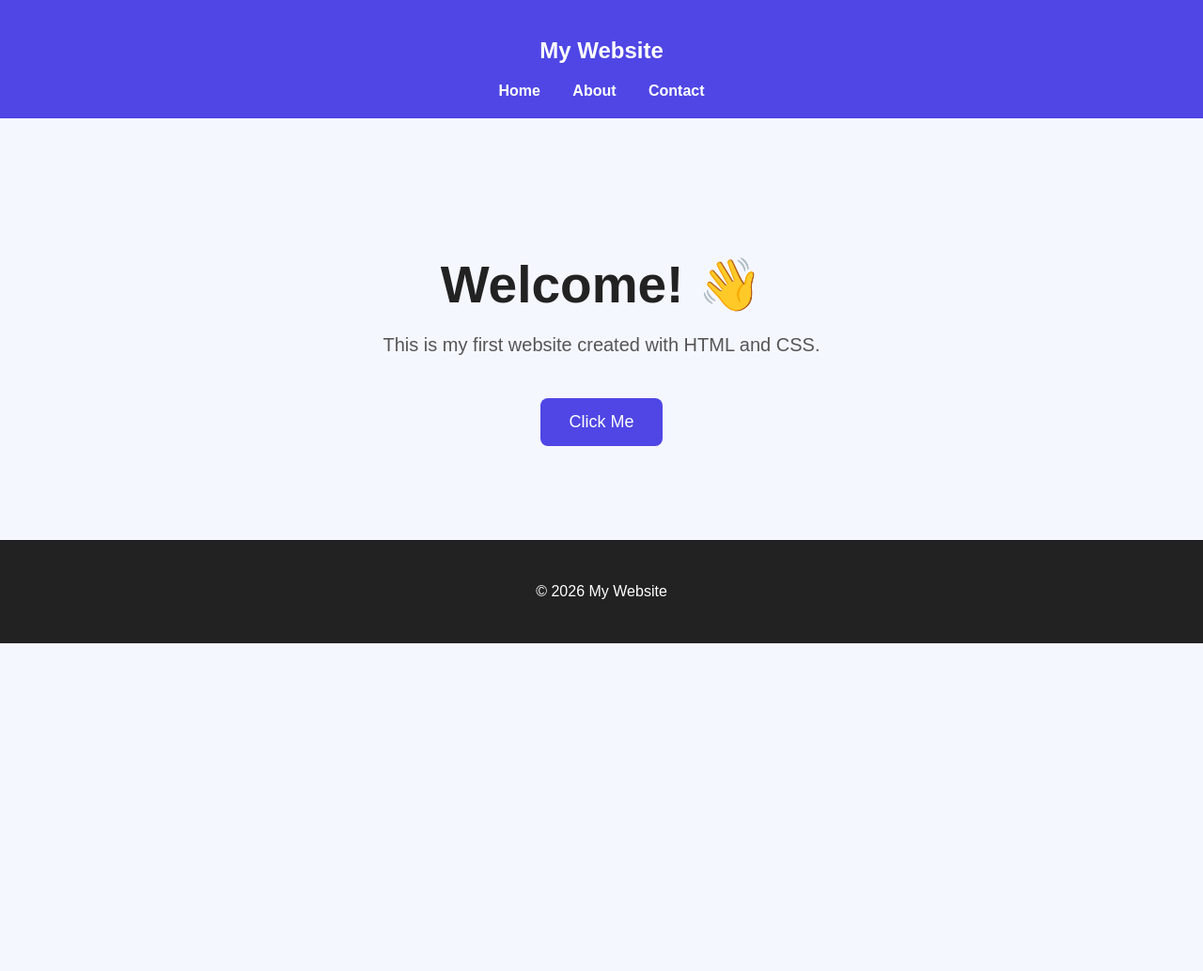
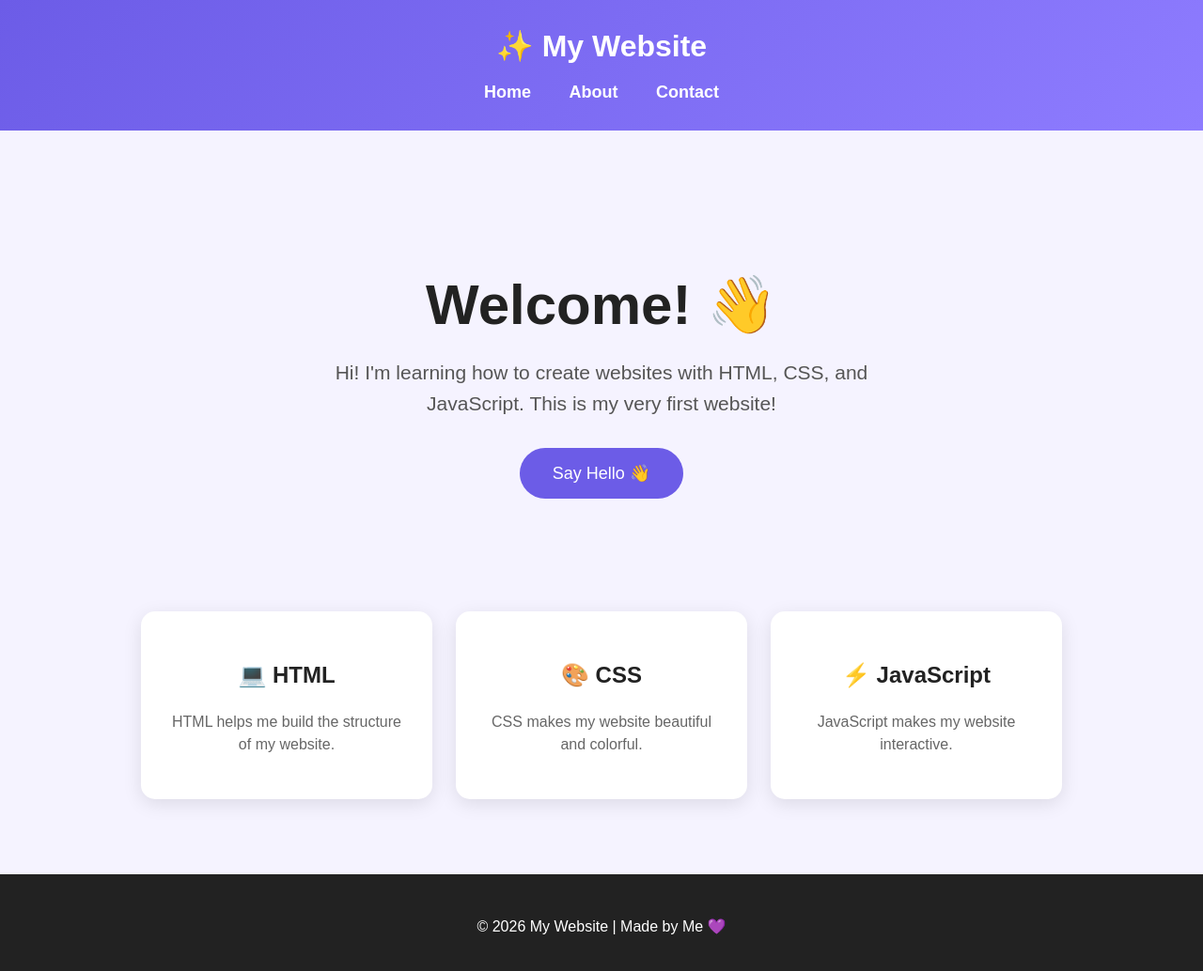
Before and after one commit to peanutbrucche-ai/HerFirstProject, a plain HTML site: page index.html in a window 1280 px wide. Shown: the whole page at 94% size. Before the commit the page ends 800 px from the top, so only its background shows below. Drawn offline with Linux system fonts and the light colour scheme.

Commit message:
Update index.html

```diff
--- a/index.html
+++ b/index.html
@@ -5,65 +5,113 @@
     <meta charset="UTF-8">
     <meta name="viewport" content="width=device-width, initial-scale=1.0">
 
-    <title>My First Website</title>
+    <title>My Website</title>
 
     <style>
 
+        /* General page */
         body {
             margin: 0;
             font-family: Arial, sans-serif;
-            background: #f5f7ff;
+            background: #f5f3ff;
             color: #222;
         }
 
+        /* Header */
         header {
-            background: #4f46e5;
+            background: linear-gradient(135deg, #6c5ce7, #8e7cff);
             color: white;
-            padding: 20px;
+            padding: 30px 20px;
             text-align: center;
         }
 
+        header h2 {
+            margin: 0;
+            font-size: 32px;
+        }
+
+        /* Navigation */
         nav {
-            margin-top: 15px;
+            margin-top: 20px;
         }
 
         nav a {
             color: white;
             text-decoration: none;
-            margin: 0 15px;
+            margin: 0 18px;
             font-weight: bold;
+            font-size: 18px;
         }
 
+        nav a:hover {
+            text-decoration: underline;
+        }
+
+        /* Main section */
         .hero {
             text-align: center;
             padding: 100px 20px;
         }
 
         .hero h1 {
-            font-size: 55px;
+            font-size: 60px;
             margin-bottom: 20px;
         }
 
         .hero p {
-            font-size: 20px;
+            font-size: 21px;
             color: #555;
+            max-width: 600px;
+            margin: auto;
+            line-height: 1.6;
         }
 
+        /* Button */
         button {
-            margin-top: 25px;
-            padding: 15px 30px;
+            margin-top: 30px;
+            padding: 16px 35px;
             border: none;
-            border-radius: 8px;
-            background: #4f46e5;
+            border-radius: 30px;
+            background: #6c5ce7;
             color: white;
             font-size: 18px;
             cursor: pointer;
+            transition: 0.3s;
         }
 
         button:hover {
-            background: #3730a3;
+            background: #4b3fc4;
+            transform: scale(1.05);
         }
 
+        /* Cards */
+        .cards {
+            display: flex;
+            justify-content: center;
+            gap: 25px;
+            padding: 20px 20px 80px;
+            flex-wrap: wrap;
+        }
+
+        .card {
+            background: white;
+            width: 250px;
+            padding: 30px;
+            border-radius: 15px;
+            text-align: center;
+            box-shadow: 0 5px 20px rgba(0, 0, 0, 0.1);
+        }
+
+        .card h3 {
+            font-size: 24px;
+        }
+
+        .card p {
+            color: #666;
+            line-height: 1.5;
+        }
+
+        /* Footer */
         footer {
             text-align: center;
             padding: 30px;
@@ -77,9 +125,10 @@
 
 <body>
 
+    <!-- Header -->
     <header>
 
-        <h2>My Website</h2>
+        <h2>✨ My Website</h2>
 
         <nav>
             <a href="#">Home</a>
@@ -90,24 +139,65 @@
     </header>
 
 
+    <!-- Welcome section -->
     <section class="hero">
 
         <h1>Welcome! 👋</h1>
 
         <p>
-            This is my first website created with HTML and CSS.
+            Hi! I'm learning how to create websites with HTML, CSS, and JavaScript.
+            This is my very first website!
         </p>
 
         <button onclick="sayHello()">
-            Click Me
+            Say Hello 👋
         </button>
 
     </section>
 
 
+    <!-- Cards -->
+    <section class="cards">
+
+        <div class="card">
+
+            <h3>💻 HTML</h3>
+
+            <p>
+                HTML helps me build the structure of my website.
+            </p>
+
+        </div>
+
+
+        <div class="card">
+
+            <h3>🎨 CSS</h3>
+
+            <p>
+                CSS makes my website beautiful and colorful.
+            </p>
+
+        </div>
+
+
+        <div class="card">
+
+            <h3>⚡ JavaScript</h3>
+
+            <p>
+                JavaScript makes my website interactive.
+            </p>
+
+        </div>
+
+    </section>
+
+
+    <!-- Footer -->
     <footer>
 
-        <p>© 2026 My Website</p>
+        <p>© 2026 My Website | Made by Me 💜</p>
 
     </footer>
 
@@ -115,7 +205,9 @@
     <script>
 
         function sayHello() {
-            alert("Hello! Thanks for visiting my website! 🎉");
+
+            alert("Hello! 👋 Thanks for visiting my website!");
+
         }
 
     </script>
```
